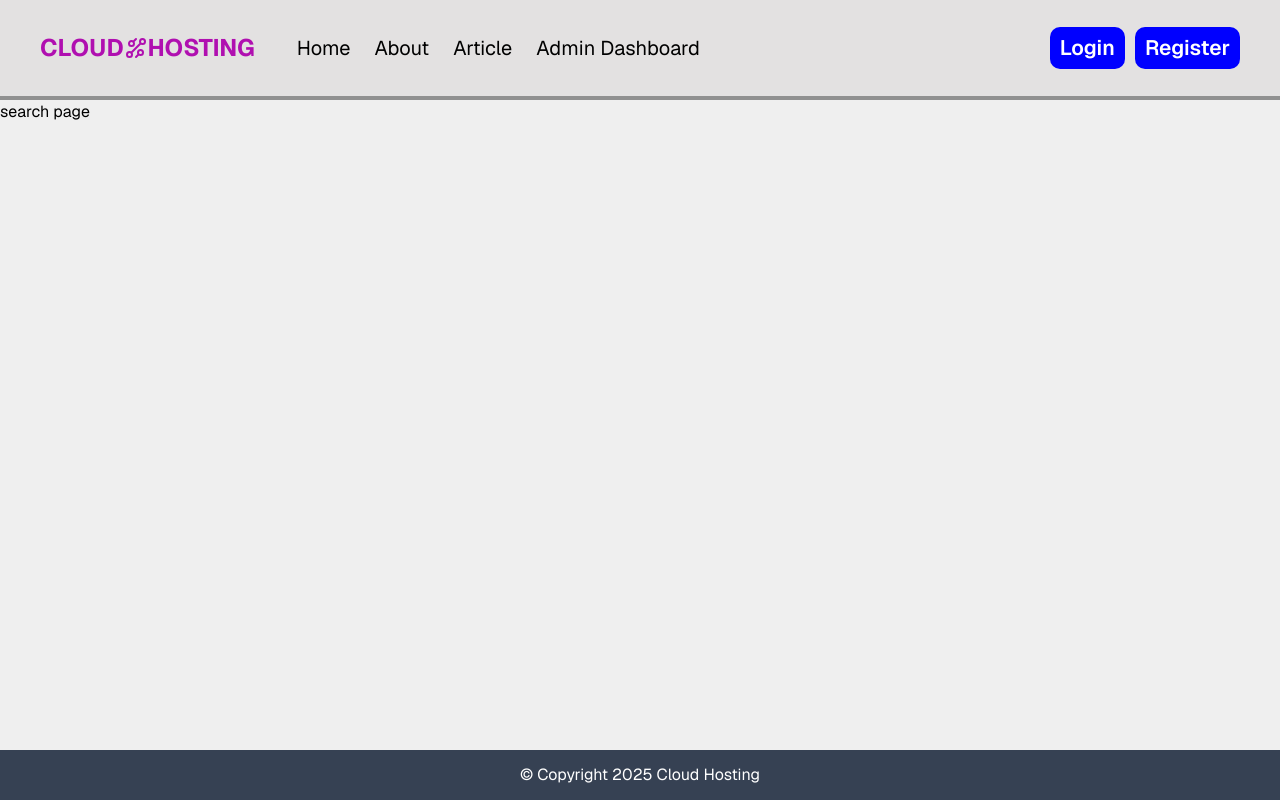
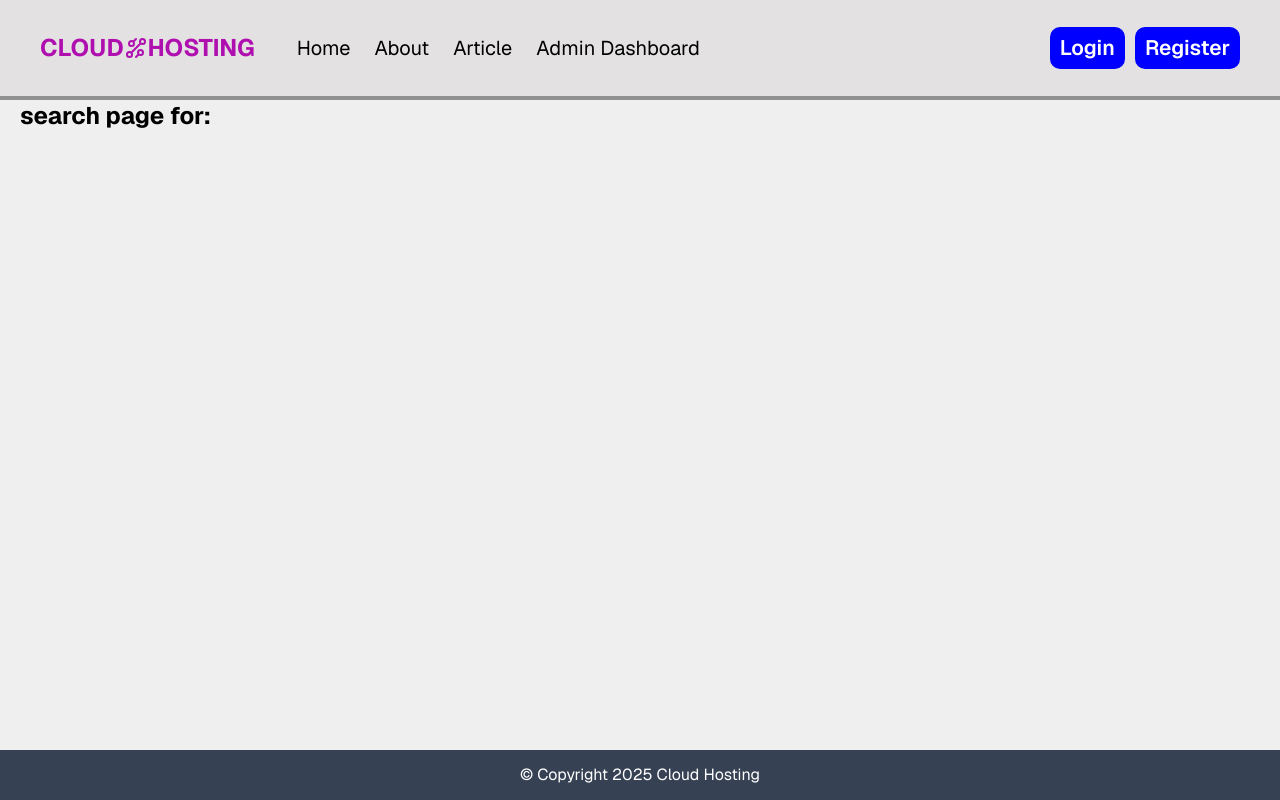
Before and after one commit to Mohammed-Boukhari/cloud-hosting-project, a Next.js app in the folder frontend/: page /articles/search in a window 1280 px wide. Built offline with nearby package versions, Linux system fonts and the light colour scheme.

Commit message:
More about Navigation

```diff
--- a/frontend/src/app/(user)/login/_ui/Form.tsx
+++ b/frontend/src/app/(user)/login/_ui/Form.tsx
@@ -10,9 +10,17 @@
 
 // node_modules
 import { useState } from "react";
-import { toast } from "react-toastify"; // liprary
+import { useRouter } from "next/navigation"; // next
+import { toast } from "react-toastify"; // library
+
+// types
+import { AppRouterInstance } from "next/dist/shared/lib/app-router-context.shared-runtime";
 
 const Form = () => {
+
+  const router: AppRouterInstance = useRouter();
+
+
   const [email, setEmail] = useState<string>("");
   const [password, setPassword] = useState<string>("");
 
@@ -21,6 +29,8 @@ const Form = () => {
 
     if (email === "") toast.error("Email is required");
     if (password === "") toast.error("Password is required");
+
+    router.replace("/");
   };
 
   return (
--- a/frontend/src/app/articles/search/page.tsx
+++ b/frontend/src/app/articles/search/page.tsx
@@ -1,11 +1,24 @@
 /**
  * @copyright 2025 mohamed boukhari
  * @license Apache-2.0
- * @description search page for the app
+ * @description search page for the articles
  */
 
-const SearchArticlePage = () => {
-  return <div>search page</div>;
+// types
+interface SearchArticlePageProps {
+  searchParams: {
+    searchText: string;
+  };
+}
+
+const SearchArticlePage = (props: SearchArticlePageProps) => {
+  return (
+    <section className="fix-height container m-auto px-5">
+      <h1 className="text-2xl font-bold">
+        search page for: {props.searchParams.searchText}
+      </h1>
+    </section>
+  );
 };
 
 export default SearchArticlePage;
--- a/frontend/src/components/cloud-hosting-project/article/SearchArticleInput.tsx
+++ b/frontend/src/components/cloud-hosting-project/article/SearchArticleInput.tsx
@@ -9,12 +9,20 @@
 
 // node_modules
 import { useState } from "react";
+import { useRouter } from "next/navigation"; //next
+
+// types
+import { AppRouterInstance } from "next/dist/shared/lib/app-router-context.shared-runtime";
 
 const SearchArticleInput = () => {
+  const router: AppRouterInstance = useRouter();
+
   const [searchText, setSearchText] = useState<string>("");
 
   const formSubmitHandler = (e: React.FormEvent<HTMLFormElement>) => {
     e.preventDefault();
+
+    router.push(`/articles/search?searchText=${searchText}`);
   };
 
   return (
```
